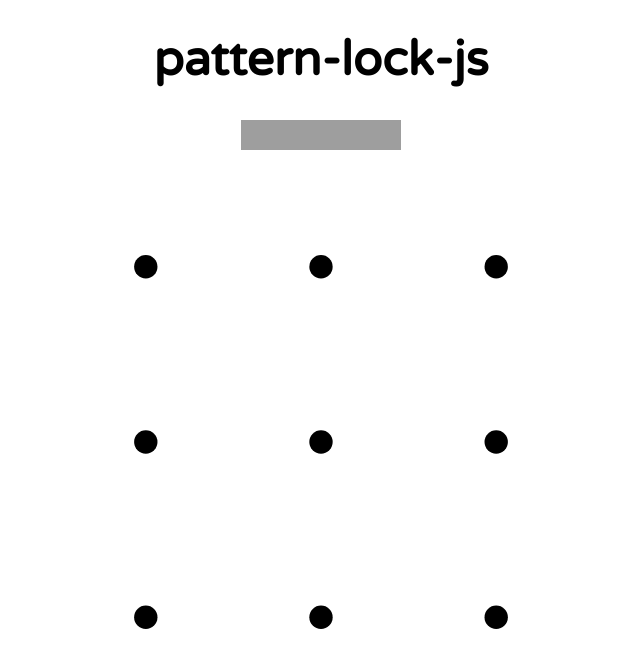
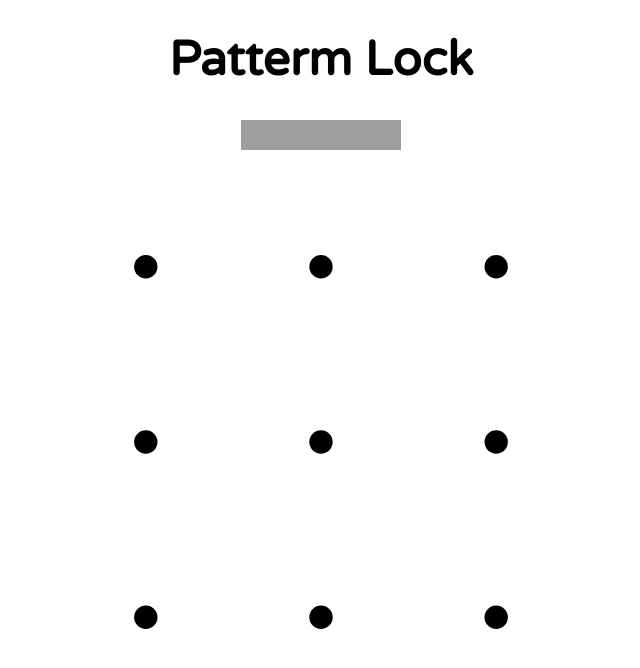
Before and after one commit to CodeNameSJ/PatternLockJS, a plain HTML site: page index.html in a window 1280 px wide. Shown: the whole page, without its empty margins (319-959 px from the left). Drawn offline with nearby package versions, Linux system fonts and the light colour scheme; grey boxes are pictures that could not be loaded.

Commit message:
Update index.html

```diff
--- a/index.html
+++ b/index.html
@@ -4,7 +4,7 @@
 <head>
     <meta charset="utf-8">
 <!--     <meta property="og:image" content="https://tympanix.github.io/pattern-lock-js/mockup.jpg" /> -->
-    <title>Pattern Lock Demo</title>
+    <title>Pattern Lock</title>
     <style media="screen">
         * {
             box-sizing: border-box;
@@ -63,7 +63,7 @@
         <img style="position: absolute; top: 0; right: 0; border: 0;" src="https://camo.githubusercontent.com/365986a132ccd6a44c23a9169022c0b5c890c387/68747470733a2f2f73332e616d617a6f6e6177732e636f6d2f6769746875622f726962626f6e732f666f726b6d655f72696768745f7265645f6161303030302e706e67" alt="Fork me on GitHub" data-canonical-src="https://s3.amazonaws.com/github/ribbons/forkme_right_red_aa0000.png">
     </a> -->
     <div class="container">
-        <h1>pattern-lock-js</h1>
+        <h1>Patterm Lock</h1>
         <iframe class="stars" src="https://ghbtns.com/github-btn.html?user=tympanix&repo=pattern-lock-js&type=star&count=true&size=large" frameborder="0" scrolling="0" width="160px" height="30px"></iframe>
         <svg class="patternlock" id="lock" viewBox="0 0 100 100" xmlns="http://www.w3.org/2000/svg">
             <g class="lock-actives"></g>
```
